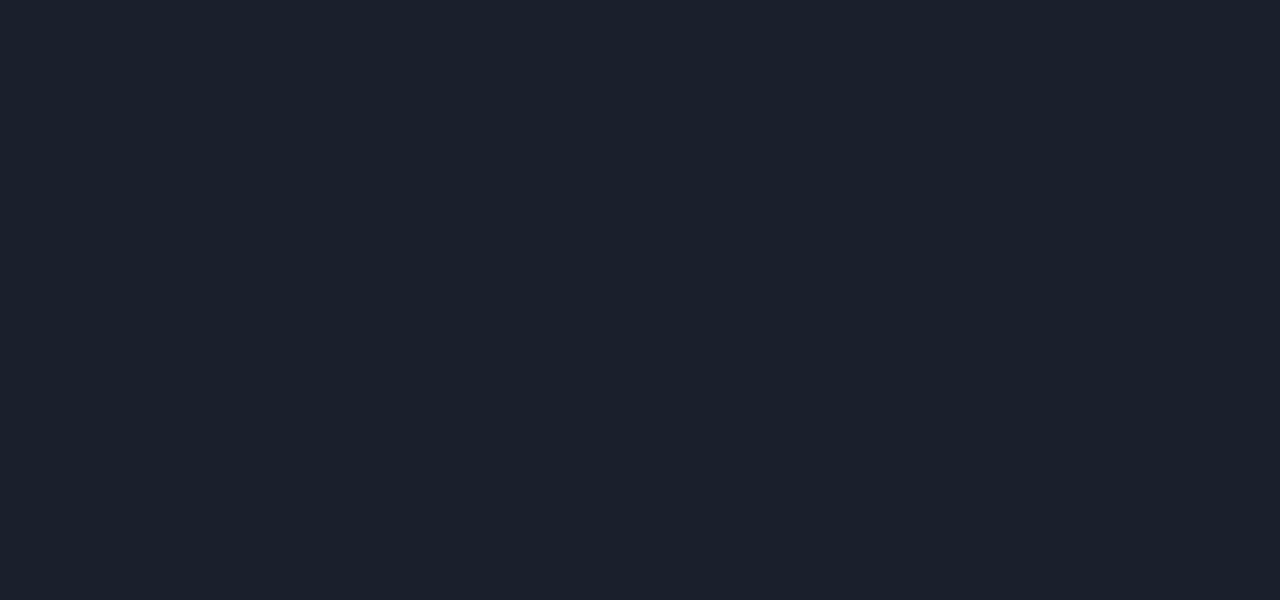
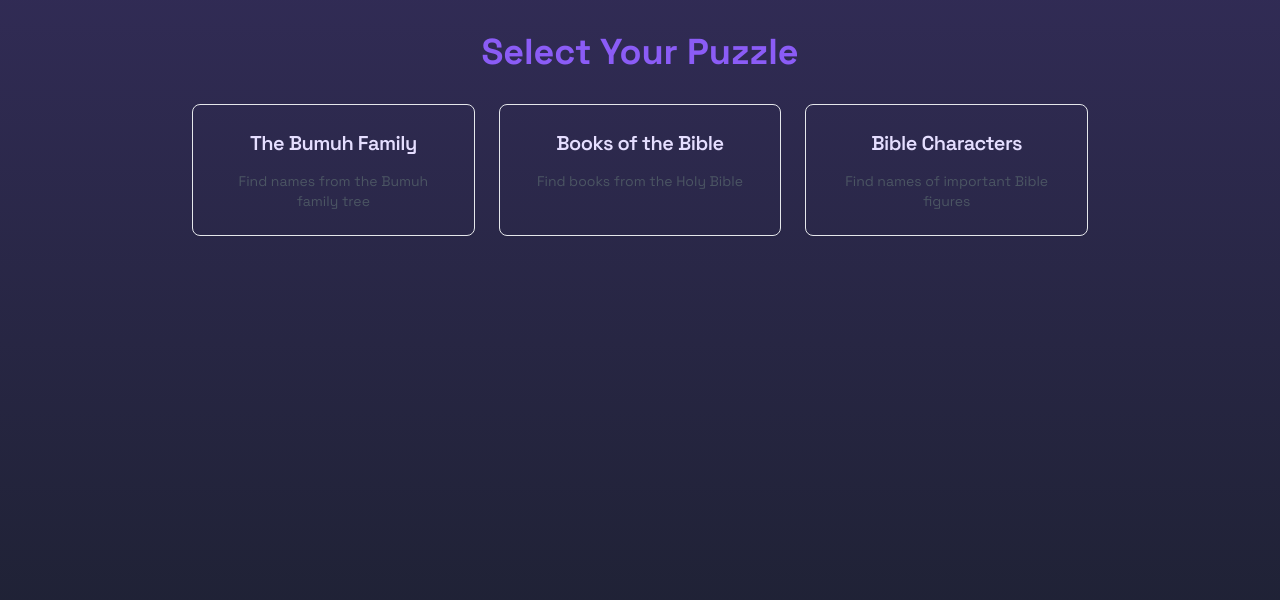
Before and after one commit to DrJones000/crossword-puzzle, a React (Vite) app: page /puzzles in a window 1280 px wide. Before the commit this address had no page. Shown: the top 600 px of the page. Built offline with nearby package versions, Linux system fonts and the light colour scheme.

Commit message:
Add welcome screen and puzzle selection
Implement a welcome screen that prompts users to choose a puzzle. Create a subsequent screen displaying a list of puzzle games, including "The Bumuh Family," "Books of the Bible," and "Bible Characters."
[skip gpt_engineer]

```diff
--- a/src/App.tsx
+++ b/src/App.tsx
@@ -2,8 +2,10 @@ import { Toaster } from "@/components/ui/toaster";
 import { Toaster as Sonner } from "@/components/ui/sonner";
 import { TooltipProvider } from "@/components/ui/tooltip";
 import { QueryClient, QueryClientProvider } from "@tanstack/react-query";
-import { BrowserRouter, Routes, Route } from "react-router-dom";
-import Index from "./pages/Index";
+import { BrowserRouter, Routes, Route, Navigate } from "react-router-dom";
+import Welcome from "./pages/Welcome";
+import PuzzleSelection from "./pages/PuzzleSelection";
+import BumuhPuzzle from "./pages/BumuhPuzzle";
 
 const queryClient = new QueryClient();
 
@@ -14,7 +16,12 @@ const App = () => (
       <Sonner />
       <BrowserRouter>
         <Routes>
-          <Route path="/" element={<Index />} />
+          <Route path="/" element={<Welcome />} />
+          <Route path="/puzzles" element={<PuzzleSelection />} />
+          <Route path="/puzzle/bumuh-family" element={<BumuhPuzzle />} />
+          {/* Other puzzle routes will be implemented later */}
+          <Route path="/puzzle/bible-books" element={<Navigate to="/puzzles" replace />} />
+          <Route path="/puzzle/bible-characters" element={<Navigate to="/puzzles" replace />} />
         </Routes>
       </BrowserRouter>
     </TooltipProvider>
--- /dev/null
+++ b/src/pages/PuzzleSelection.tsx
@@ -0,0 +1,56 @@
+import { Card, CardHeader, CardTitle } from "@/components/ui/card";
+import { useNavigate } from "react-router-dom";
+
+const PuzzleSelection = () => {
+  const navigate = useNavigate();
+  console.log("Rendering Puzzle Selection screen");
+
+  const puzzles = [
+    {
+      id: "bumuh-family",
+      title: "The Bumuh Family",
+      description: "Find names from the Bumuh family tree",
+      route: "/puzzle/bumuh-family"
+    },
+    {
+      id: "bible-books",
+      title: "Books of the Bible",
+      description: "Find books from the Holy Bible",
+      route: "/puzzle/bible-books"
+    },
+    {
+      id: "bible-characters",
+      title: "Bible Characters",
+      description: "Find names of important Bible figures",
+      route: "/puzzle/bible-characters"
+    }
+  ];
+
+  return (
+    <div className="min-h-screen p-8 bg-gradient-to-b from-primary/20 to-secondary/20">
+      <h1 className="text-3xl md:text-4xl font-bold text-primary mb-8 text-center">
+        Select Your Puzzle
+      </h1>
+
+      <div className="max-w-4xl mx-auto grid grid-cols-1 md:grid-cols-2 lg:grid-cols-3 gap-6">
+        {puzzles.map((puzzle) => (
+          <Card
+            key={puzzle.id}
+            className="hover:shadow-lg transition-shadow cursor-pointer hover:scale-105 transform transition-transform duration-200"
+            onClick={() => {
+              console.log(`Navigating to puzzle: ${puzzle.id}`);
+              navigate(puzzle.route);
+            }}
+          >
+            <CardHeader className="text-center">
+              <CardTitle className="text-xl mb-2">{puzzle.title}</CardTitle>
+              <p className="text-sm text-gray-600">{puzzle.description}</p>
+            </CardHeader>
+          </Card>
+        ))}
+      </div>
+    </div>
+  );
+};
+
+export default PuzzleSelection;
--- /dev/null
+++ b/src/pages/Welcome.tsx
@@ -0,0 +1,28 @@
+import { Button } from "@/components/ui/button";
+import { useNavigate } from "react-router-dom";
+
+const Welcome = () => {
+  const navigate = useNavigate();
+  console.log("Rendering Welcome screen");
+
+  return (
+    <div className="min-h-screen flex flex-col items-center justify-center bg-gradient-to-b from-primary/20 to-secondary/20 p-4">
+      <h1 className="text-4xl md:text-6xl font-bold text-primary mb-8 text-center">
+        Welcome to Bible Word Puzzles
+      </h1>
+
+      <Button
+        size="lg"
+        className="text-xl px-8 py-6 animate-bounce"
+        onClick={() => {
+          console.log("Navigating to puzzle selection");
+          navigate("/puzzles");
+        }}
+      >
+        Choose a Puzzle
+      </Button>
+    </div>
+  );
+};
+
+export default Welcome;
```
Also changed, not shown: src/pages/BumuhPuzzle.tsx (renamed from src/pages/Index.tsx).
